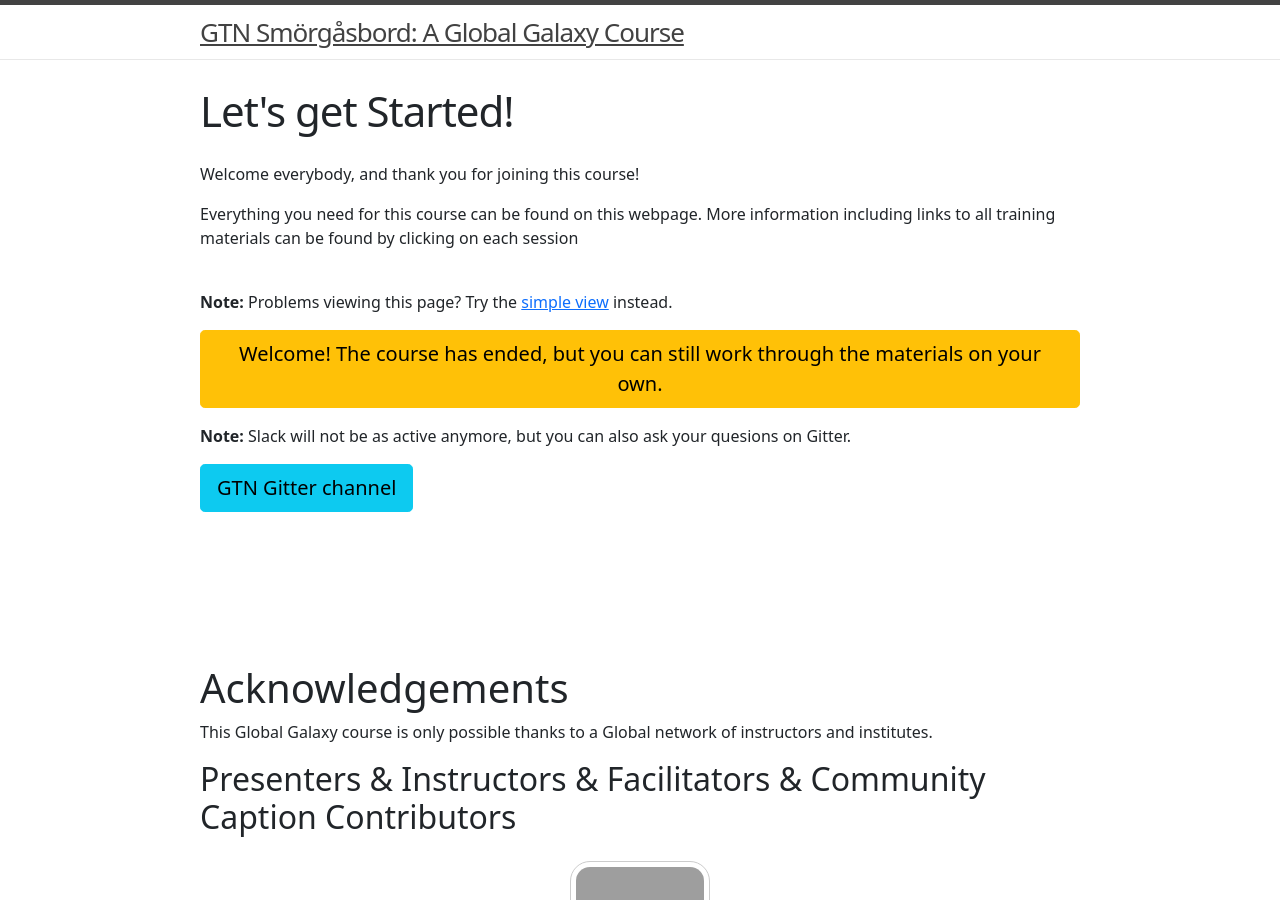
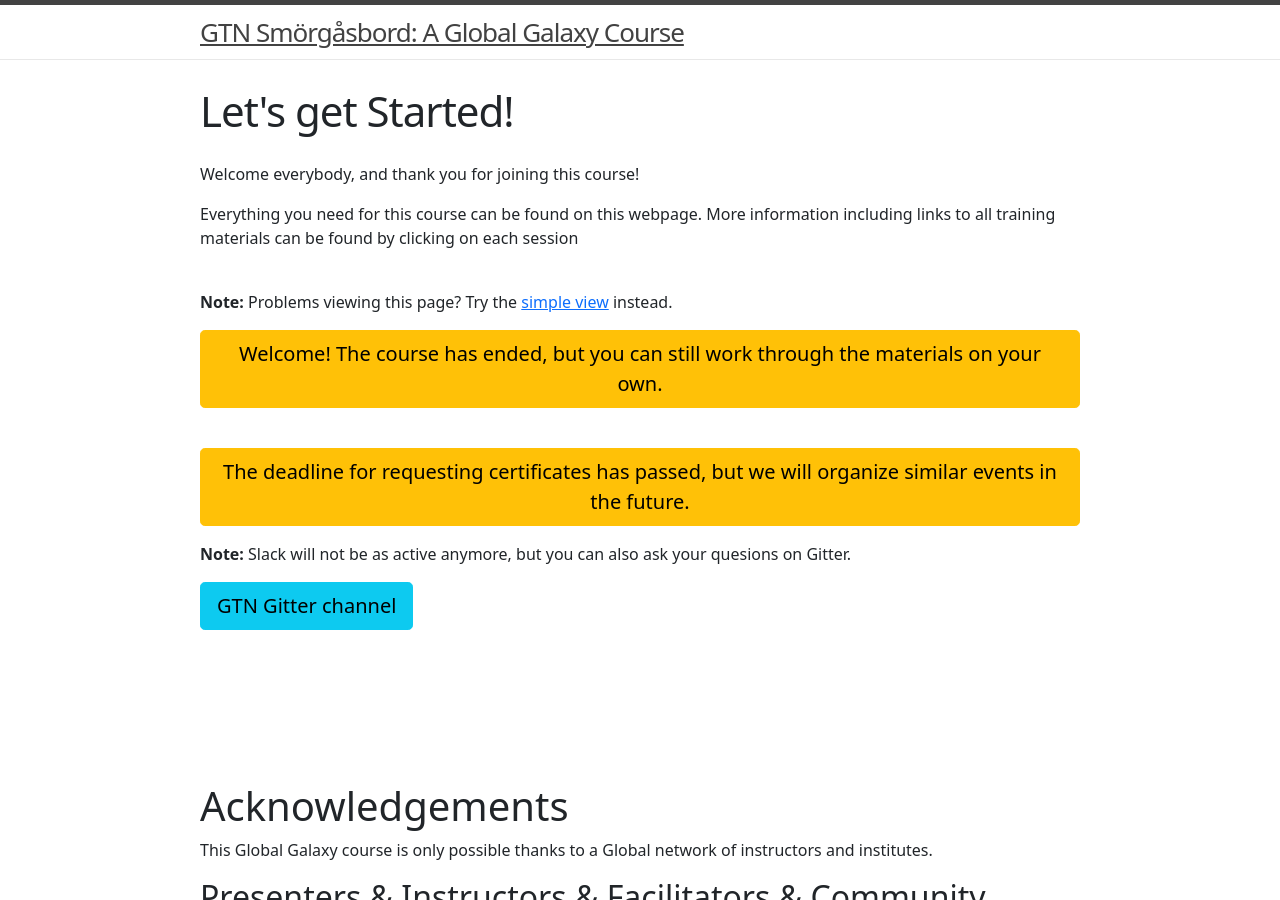
Before and after one commit to shiltemann/global-galaxy-course, a Jekyll site: the page built from workshop.md, in a window 1280 px wide and 900 px high. Built offline with Jekyll 4.4.1, drawn with Linux system fonts in a browser that asks for light colours; grey boxes are pictures that could not be loaded.

Commit message:
certificate deadline has passed

```diff
--- a/_includes/post-event.html
+++ b/_includes/post-event.html
@@ -31,10 +31,15 @@
    <div class="card-body">
     <h5 class="card-title">Course Certificates</h5>
     <p class="card-text">
+     <br/><strong> The deadline for requesting a certificate has passed, but we will organize similar events in the future.</strong><br/>
+    </p>
+     <!--
 	 <br/><strong> Do you require a certificate for this course?</strong><br/>
 	 You can request one <a href="https://docs.google.com/forms/d/e/1FAIpQLSeR6rsWMoFT6w-m9V1aWUGeTnvtpObLzPlmHdobe7EXQ-lygA/viewform?usp=sf_link">with this form</a>.
     </p>
 	<p>You do <em>not</em> need to complete everything to receive a certificate. In the request form you will be able to indicate which parts you followed. We will also ask you to provide links to your Galaxy histories.</p>
+    -->
+
    </div>
   </div>
  </div>
--- a/workshop.md
+++ b/workshop.md
@@ -13,6 +13,9 @@
 
 
 <a href="{{site.baseurl}}/workshop"><button type="button" class="btn btn-warning btn-lg">Welcome! The course has ended, but you can still work through the materials on your own.</button></a>
+
+<br/>
+<a href="{{site.baseurl}}/workshop"><button type="button" class="btn btn-warning btn-lg">The deadline for requesting certificates has passed, but we will organize similar events in the future.</button></a>
 
 **Note:** Slack will not be as active anymore, but you can also ask your quesions on Gitter.
 
```
